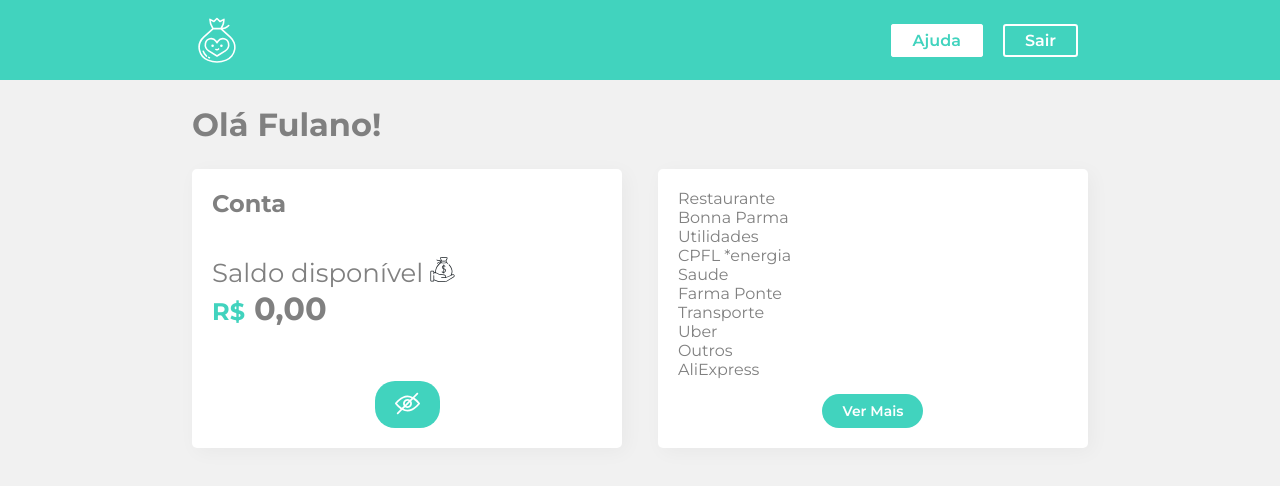
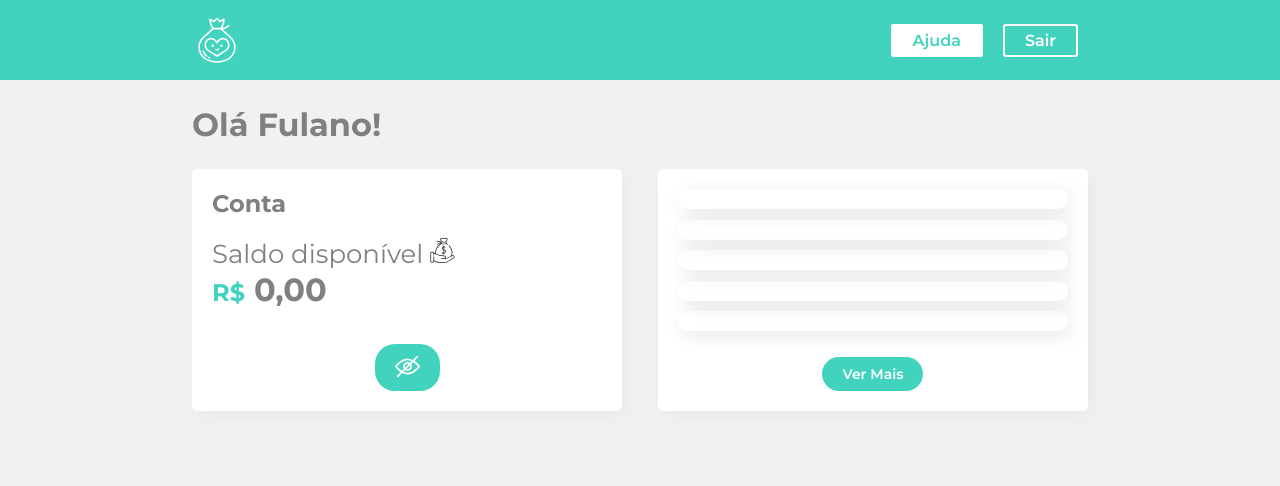
Before and after one commit to BernardoMoschen/Studies, a React (Create React App) app in the folder ReactJS/FormaçaoReactJs/alura-styled-components-master/: page / in a window 1280 px wide. Shown: the top 486 px of the page. Built offline with nearby package versions, Linux system fonts and the light colour scheme.

Commit message:
feat: creates a ItemsDiv component

```diff
--- a/ReactJS/FormaçaoReactJs/alura-styled-components-master/src/Components/Extrato/index.js
+++ b/ReactJS/FormaçaoReactJs/alura-styled-components-master/src/Components/Extrato/index.js
@@ -1,16 +1,14 @@
 import React from 'react'
 import { Box, GenericButton } from '../UI'
 import { extratoLista } from '../../info'
+import Items from '../Items'
 
 const Extrato = () => {
   return (
     <Box>
       {extratoLista.updates.map(({id, type, from, value, date}) => {
         return (
-          <div key={id}>
-            <div>{type}</div>
-            <div>{from}</div>
-          </div>
+          <Items key={id} type={type} from={from} value={value} date={date}/>
         )
       })}
       <GenericButton>Ver Mais</GenericButton>
--- /dev/null
+++ b/ReactJS/FormaçaoReactJs/alura-styled-components-master/src/Components/Items/index.jsx
@@ -0,0 +1,15 @@
+import React from 'react'
+import styled from 'styled-components'
+
+const Items = styled.div`
+box-shadow: 4px 4px 20px 0px rgba(0, 0, 0, 0.1);
+border-radius: 10px;
+margin: 2px:
+display: flex;
+align-items: center;
+justify-content: space-around;
+padding: 10px;
+font-size: 10px
+`
+
+export default () => <Items/>
```
